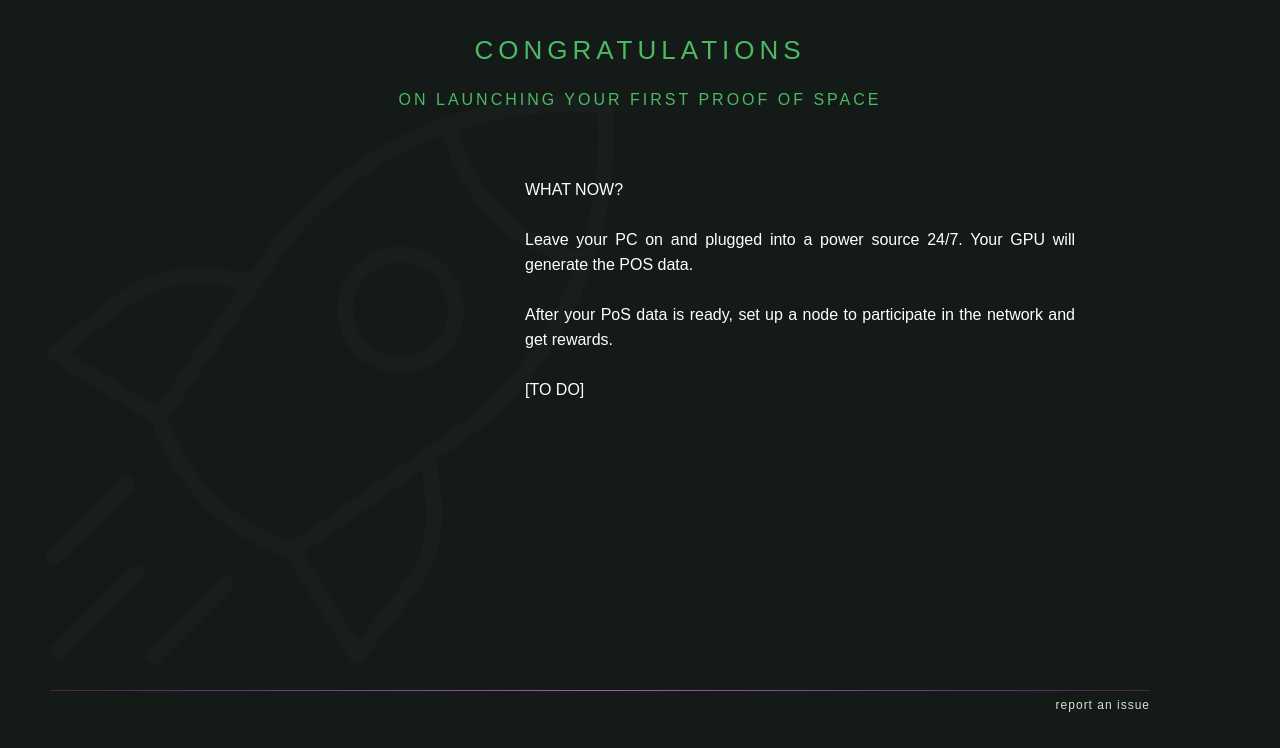
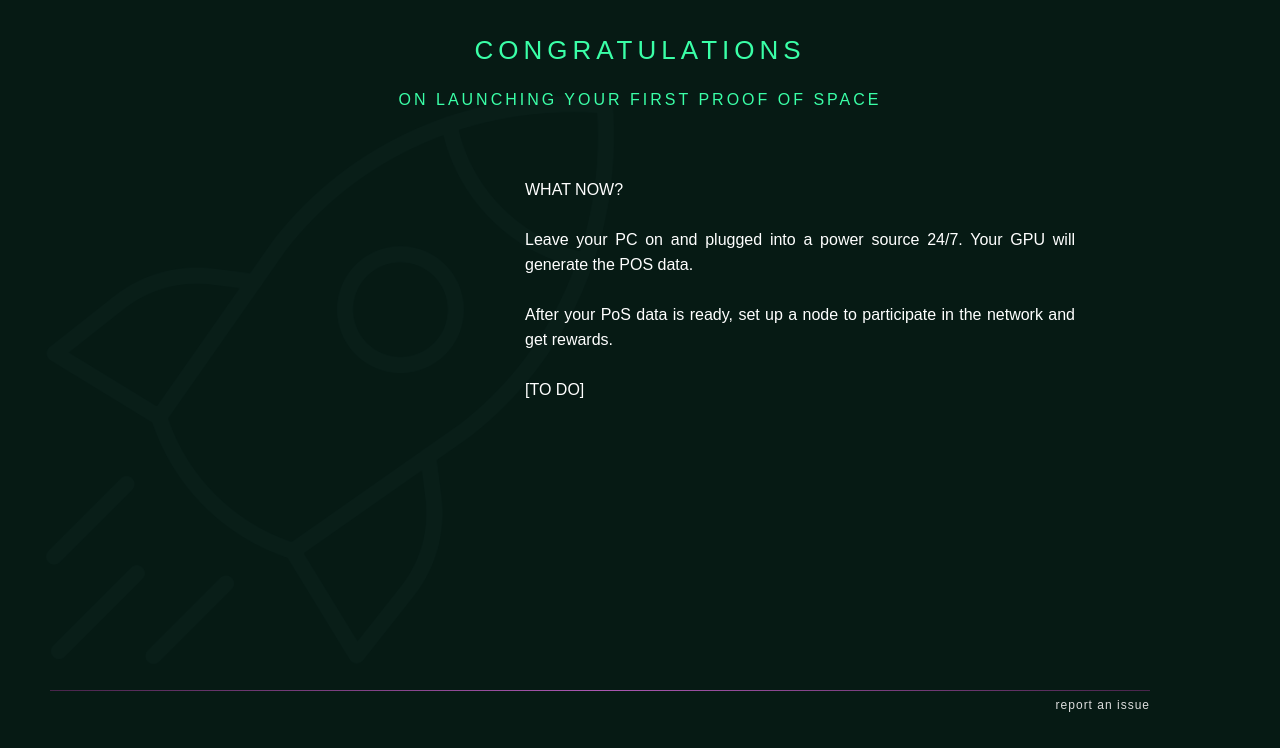
Before and after one commit to spacemeshos/sm-init-app-v2, a React (Create React App) app: page /guided/Confirmation in a window 1280 px wide. Shown: the top 748 px of the page. Built offline with nearby package versions, Linux system fonts and the light colour scheme.

Commit message:
new branding colors

```diff
--- a/src/styles/colors.ts
+++ b/src/styles/colors.ts
@@ -1,7 +1,7 @@
 const Colors = {
-  greenLight: "#4CB963",
-  greenDark: "#22532C",
-  background: "#141a17",
+  greenLight: "#3AFFA7",
+  greenDark: "#061A14",
+  background: "#061A14",
   white: "#FFFFFF",
   purpleLight: "#AA58B1",
   grayLight: "#dddddd",
```
